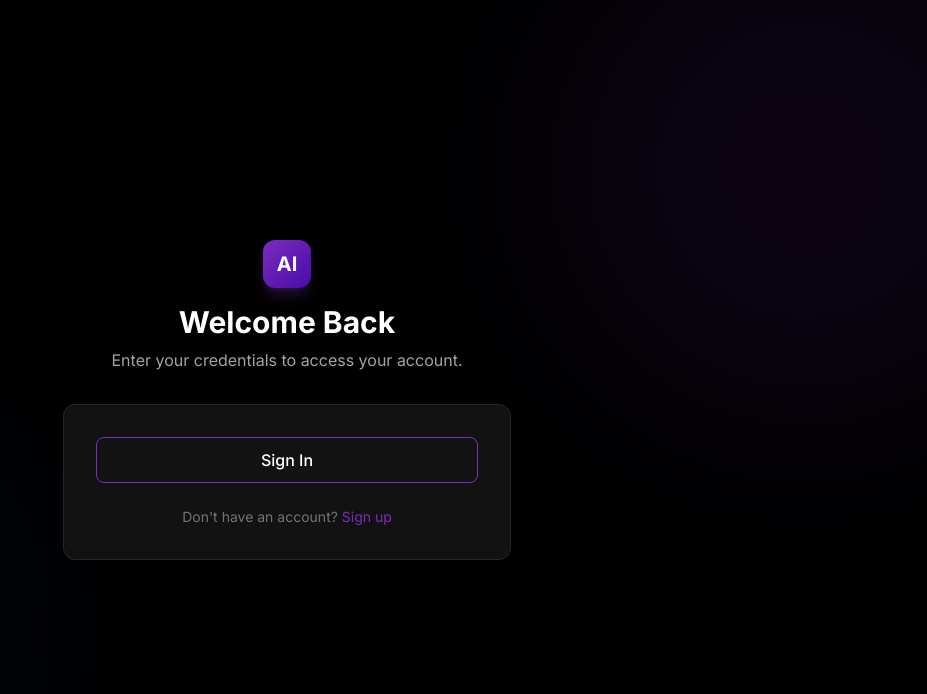
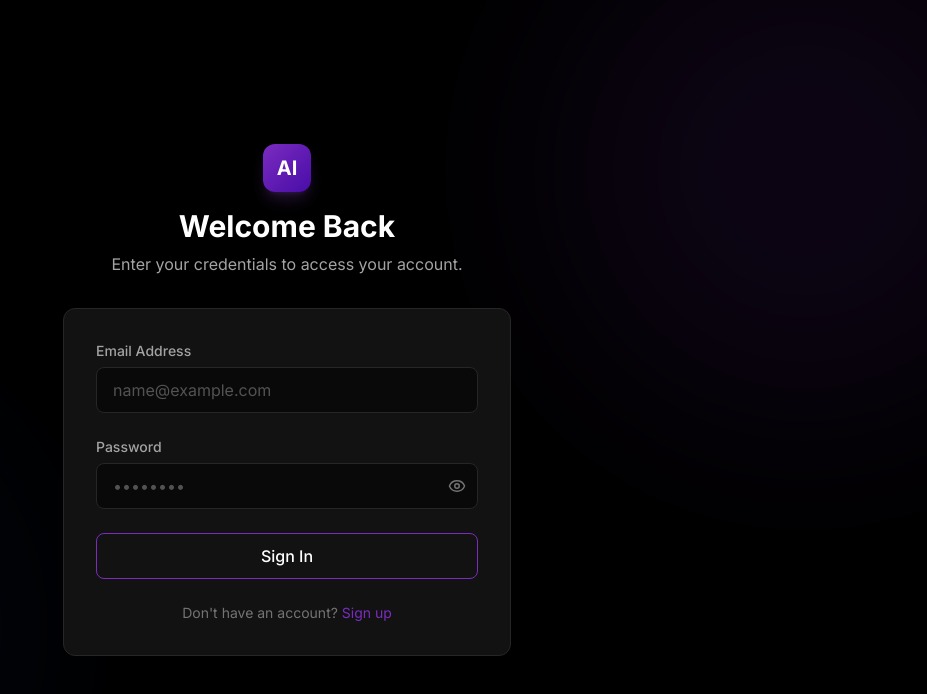
Before and after one commit to Usman-N123/Procruit, a React (Vite) app: page /#/login in a window 1280 px wide. Shown: the top 694 px of the page, without its empty margins (353-1280 px from the left). Built offline with nearby package versions, Linux system fonts and the light colour scheme.

Commit message:
Fixed-fields-color

```diff
--- a/components/UI.tsx
+++ b/components/UI.tsx
@@ -84,7 +84,7 @@ export const Input: React.FC<InputProps> = ({ label, error, className = '', icon
           </div>
         )}
         <input
-          className={`w-full bg-gray-50 focus:bg-neutral-900 border ${error ? 'border-red-500' : 'border-neutral-800'} rounded-lg py-2.5 text-white placeholder-neutral-600 focus:border-[#7B2CBF] focus:ring-1 focus:ring-[#7B2CBF] transition-colors duration-200 outline-none ${Icon ? 'pl-10' : 'px-4'} ${EndIcon ? 'pr-10' : 'px-4'} ${className}`}
+          className={`w-full bg-black/50 border ${error ? 'border-red-500' : 'border-neutral-800'} rounded-lg py-2.5 text-white placeholder-neutral-600 focus:border-[#7B2CBF] focus:ring-1 focus:ring-[#7B2CBF] transition-colors duration-200 outline-none [&:-webkit-autofill]:bg-black [&:-webkit-autofill]:[-webkit-text-fill-color:white] [&:-webkit-autofill]:[-webkit-box-shadow:0_0_0px_1000px_#000000_inset] ${Icon ? 'pl-10' : 'px-4'} ${EndIcon ? 'pr-10' : 'px-4'} ${className}`}
           {...props}
         />
         {EndIcon && (
--- a/pages/Public.tsx
+++ b/pages/Public.tsx
@@ -402,7 +402,7 @@ export const AuthPage: React.FC<AuthPageProps> = ({ type }) => {
                 onChange={(e) => setFormData({ ...formData, name: e.target.value })}
               />
             )}
-            {type === 'signup' && (
+
             <Input
               label="Email Address"
               type="email"
@@ -411,9 +411,8 @@ export const AuthPage: React.FC<AuthPageProps> = ({ type }) => {
               value={formData.email}
               onChange={(e) => setFormData({ ...formData, email: e.target.value })}
             />
-            )}
 
-            {type === 'signup' && (
+
             <Input
               label="Password"
               type={showPassword ? 'text' : 'password'}
@@ -424,7 +423,6 @@ export const AuthPage: React.FC<AuthPageProps> = ({ type }) => {
               endIcon={showPassword ? EyeOff : Eye}
               onEndIconClick={() => setShowPassword(!showPassword)}
             />
-            )}
 
             {type === 'signup' && (
               <Input
```
Lines whose indentation alone changed are shown as unchanged.
